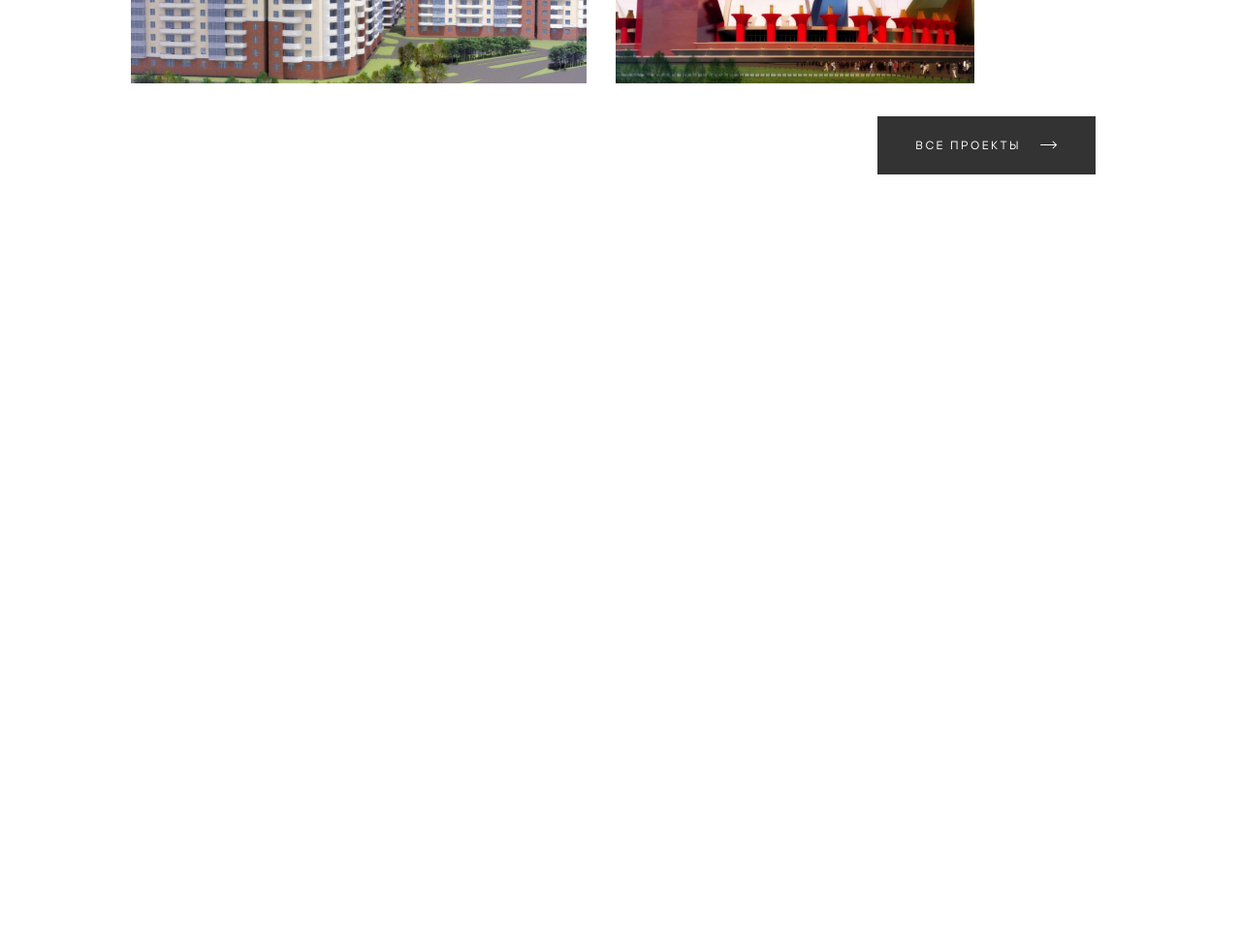
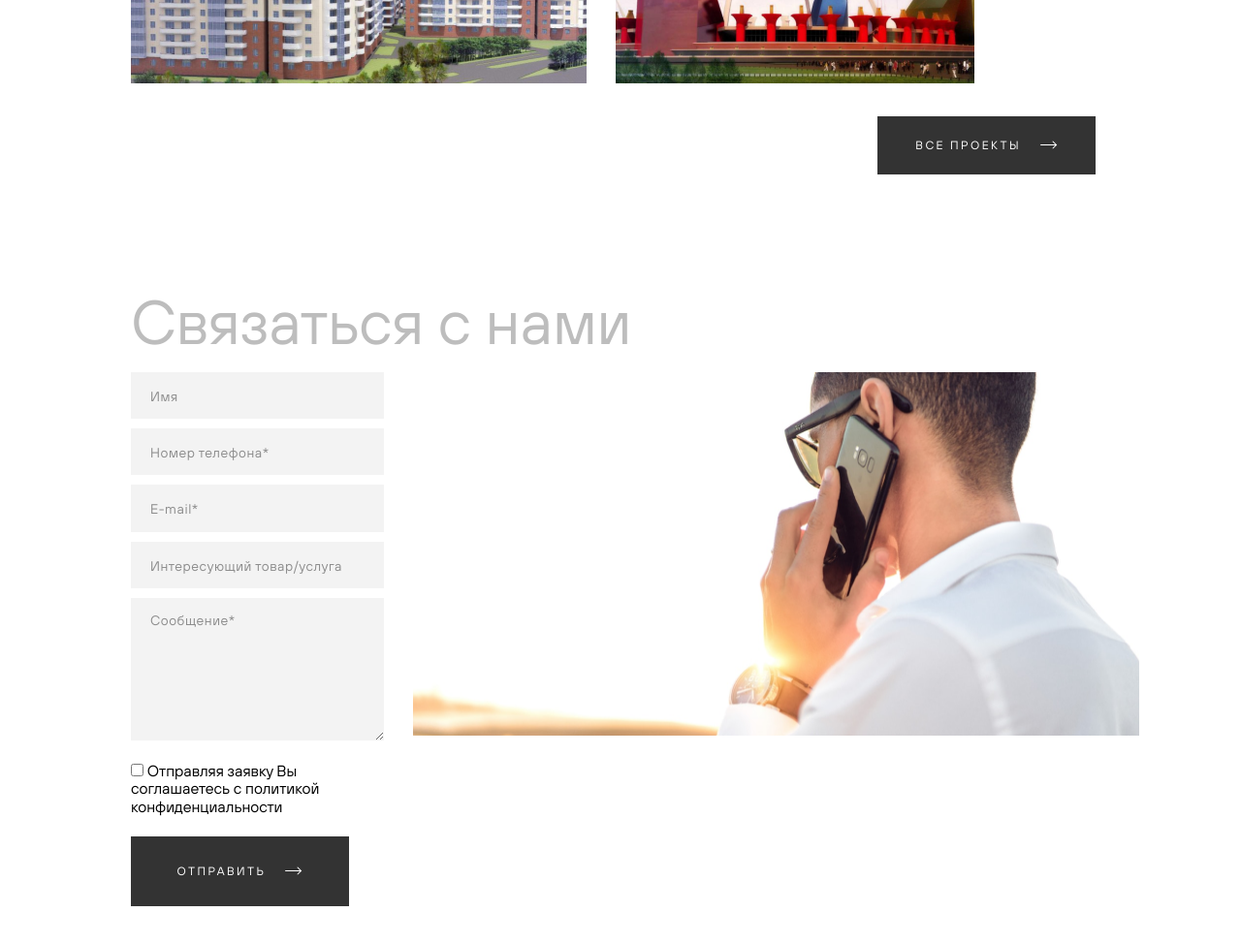
Before and after one commit to IvanK9/YouTeam, a plain HTML site: page index.html in a window 1280 px wide. Shown: the part 2810-3784 px from the top of the page at 97% size. Before the commit the page ends 3110 px from the top, so only its background shows below. Drawn offline with Linux system fonts and the light colour scheme.

Commit message:
feat: add contancts block

```diff
--- a/index.html
+++ b/index.html
@@ -242,6 +242,48 @@
                 </div>
             </div>
         </section>
+        <section class="contacnts">
+            <div class="container">
+                <div class="contacts__wrapper">
+                    <h2 class="section__title">
+                        Связаться с нами
+                    </h2>
+                    <div class="contacts__content">
+                        <form action="#" class="contacts__form form" method="post">
+                            <input type="text" placeholder="Имя" class="form__input form__input--name" name="name">
+                            <input type="tel" maxlength=12 class="form__input form__input--tel"
+                                placeholder="Номер телефона*" name="phone" required>
+                            <input type="email" class="form__input form__input--mail" placeholder="E-mail*" name="mail"
+                                required>
+                            <input type="text" placeholder="Интересующий товар/услуга"
+                                class="form__input form__input--product" name="product">
+                            <textarea name="textarea" id="textarea" class="form__textarea" placeholder="Сообщение*"
+                                required></textarea>
+                            <div class="form__checkbox">
+                                <input type="checkbox" name="privacy" id="privacy" required>
+                                <label for="privacy">Отправляя заявку Вы соглашаетесь
+                                    с политикой конфиденциальности</label>
+                            </div>
+                            <button class="form__btn">
+                                Отправить
+                                <span>
+                                    <svg width="18" height="9" viewBox="0 0 18 9" fill="none"
+                                        xmlns="http://www.w3.org/2000/svg">
+                                        <path fill-rule="evenodd" clip-rule="evenodd"
+                                            d="M0 4.49976C0 4.22361 0.223858 3.99976 0.5 3.99976L16.5 3.99976C16.7761 3.99976 17 4.22361 17 4.49976C17 4.7759 16.7761 4.99976 16.5 4.99976L0.5 4.99976C0.223858 4.99976 0 4.7759 0 4.49976Z"
+                                            fill="white" />
+                                        <path fill-rule="evenodd" clip-rule="evenodd"
+                                            d="M12.6464 0.646202C12.8417 0.45094 13.1583 0.45094 13.3536 0.646202L17.2071 4.49976L13.3536 8.35331C13.1583 8.54857 12.8417 8.54857 12.6464 8.35331C12.4512 8.15805 12.4512 7.84147 12.6464 7.6462L15.7929 4.49976L12.6464 1.35331C12.4512 1.15805 12.4512 0.841465 12.6464 0.646202Z"
+                                            fill="white" />
+                                    </svg>
+                                </span>
+                            </button>
+                        </form>
+                        <img src="./assets/image/contacts.png" alt="Contacts" class="contacts__img">
+                    </div>
+                </div>
+            </div>
+        </section>
     </main>
 </body>
 
--- a/style.css
+++ b/style.css
@@ -384,10 +384,7 @@ body {
     display: flex;
     flex-direction: column;
     justify-content: center;
-    /* align-items: center; */
     height: 160px;
-    /* padding-top: 50px; */
-    /* margin: auto auto; */
 }
 
 .projects__link-title {
@@ -432,3 +429,81 @@ body {
 .projects__btn span {
     margin-left: 15px;
 }
+
+/* CONTACTS */
+
+.contacts__wrapper {
+    margin-bottom: 120px;
+}
+
+.contacts__content {
+    display: flex;
+    column-gap: 30px;
+}
+
+.form {
+    display: flex;
+    flex-direction: column;
+    row-gap: 10px;
+    max-width: 391px;
+}
+
+.form__input {
+    padding: 15px 20px;
+    background: #F3F3F3;
+    border: none;
+}
+
+.form__input::placeholder {
+    font-weight: 400;
+    font-size: 14px;
+    line-height: 17px;
+    letter-spacing: 0.04em;
+    color: #8D8D8D;
+}
+
+.form__textarea {
+    padding: 15px 20px;
+    background: #F3F3F3;
+    border: none;
+    min-height: 147px;
+    margin-bottom: 12px;
+}
+
+.form__textarea::placeholder {
+    font-weight: 400;
+    font-size: 14px;
+    line-height: 17px;
+    letter-spacing: 0.04em;
+    color: #8D8D8D;
+}
+
+.form__checkbox {
+    margin-bottom: 12px;
+}
+
+.form__btn {
+    max-width: 225px;
+    padding: 30px 47px;
+    font-size: 12px;
+    line-height: 12px;
+    letter-spacing: 0.2em;
+    text-transform: uppercase;
+    color: #FFFFFF;
+    background-color: #333;
+    border: none;
+    cursor: pointer;
+    transition: opacity .3s ease-in-out;
+}
+
+.form__btn:hover {
+    opacity: 0.7;
+}
+
+.form__btn span {
+    margin-left: 15px;
+}
+
+.contacts__img {
+    max-height: 375px;
+}
```
Also changed, not shown: assets/image/contacts.png (added).
